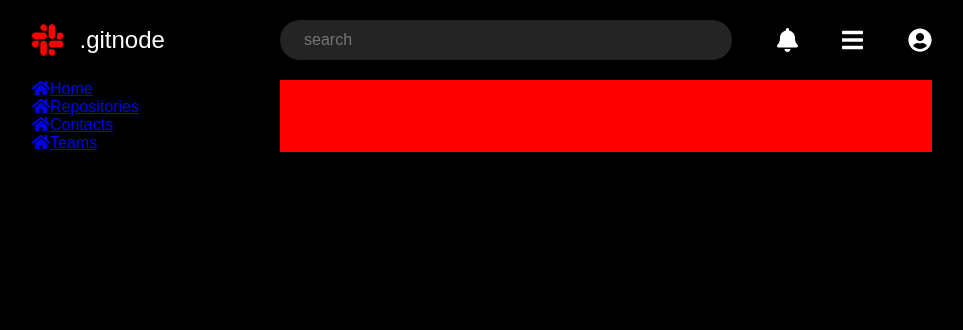
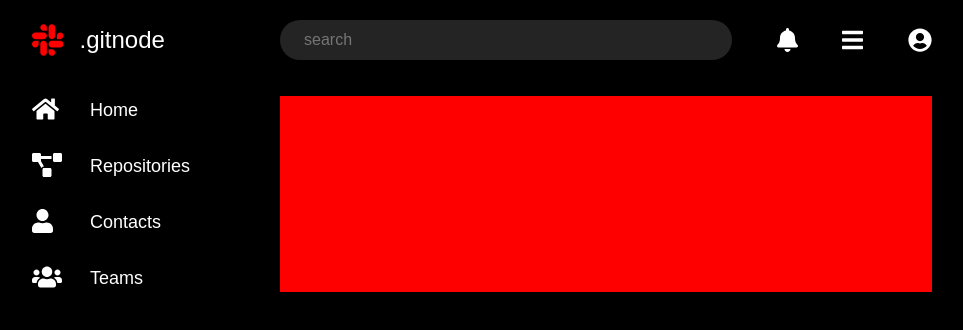
Before and after one commit to rarcz29/cnode-client, a React (Create React App) app: page / in a window 1280 px wide. Shown: the top 330 px of the page, without its empty margins (158-1121 px from the left). Built offline with nearby package versions, Linux system fonts and the light colour scheme.

Commit message:
Update the side nav

```diff
--- a/src/components/common/Container/Container.tsx
+++ b/src/components/common/Container/Container.tsx
@@ -5,7 +5,7 @@ import styled from 'styled-components';
 type ContainerProps = {};
 
 const StyledDiv = styled.div`
-  width: ${DIMENSIONS.pageWidth + 40}px;
+  max-width: ${DIMENSIONS.pageWidth + 40}px;
   margin: 0 auto;
   padding: 0 20px;
 `;
--- a/src/components/layouts/HomeLayout/components/NavItem/NavItem.tsx
+++ b/src/components/layouts/HomeLayout/components/NavItem/NavItem.tsx
@@ -1,6 +1,5 @@
 import React from 'react';
-import { Link } from 'react-router-dom';
-import styled from 'styled-components';
+import { Icon, StyledLink } from './style';
 
 type NavItemProps = {
   to: string;
@@ -8,14 +7,10 @@ type NavItemProps = {
   icon: React.ReactNode;
 };
 
-const StyledLink = styled(Link)`
-  display: flex;
-`;
-
 const NavItem: React.FC<NavItemProps> = ({ to, children, icon }) => (
   <StyledLink to={to}>
-    {icon}
-    {children}
+    <Icon>{icon}</Icon>
+    <span>{children}</span>
   </StyledLink>
 );
 
--- /dev/null
+++ b/src/components/layouts/HomeLayout/components/NavItem/style.ts
@@ -0,0 +1,21 @@
+import COLOUR from 'constants/colour';
+import { Link } from 'react-router-dom';
+import styled from 'styled-components';
+
+export const StyledLink = styled(Link)`
+  display: flex;
+  align-items: center;
+  font-size: 1.125rem;
+
+  &:link,
+  &:visited,
+  &:active {
+    color: ${COLOUR.foreground1};
+    text-decoration: none;
+  }
+`;
+
+export const Icon = styled.div`
+  width: 58px;
+  font-size: 1.5rem;
+`;
--- /dev/null
+++ b/src/components/layouts/HomeLayout/components/SearchForm/index.ts
@@ -0,0 +1 @@
+export { default } from './SearchForm';
--- a/src/components/layouts/HomeLayout/components/SideNav/SideNav.tsx
+++ b/src/components/layouts/HomeLayout/components/SideNav/SideNav.tsx
@@ -1,5 +1,10 @@
 import { IconDefinition } from '@fortawesome/free-brands-svg-icons';
-import { faHome } from '@fortawesome/free-solid-svg-icons';
+import {
+  faHome,
+  faProjectDiagram,
+  faUser,
+  faUsers,
+} from '@fortawesome/free-solid-svg-icons';
 import { FontAwesomeIcon } from '@fortawesome/react-fontawesome';
 import React from 'react';
 import NavItem from '../NavItem';
@@ -19,17 +24,17 @@ const items: Item[] = [
   },
   {
     to: '#',
-    icon: faHome,
+    icon: faProjectDiagram,
     text: 'Repositories',
   },
   {
     to: '#',
-    icon: faHome,
+    icon: faUser,
     text: 'Contacts',
   },
   {
     to: '#',
-    icon: faHome,
+    icon: faUsers,
     text: 'Teams',
   },
 ];
--- a/src/components/layouts/HomeLayout/components/SideNav/style.ts
+++ b/src/components/layouts/HomeLayout/components/SideNav/style.ts
@@ -6,4 +6,12 @@ export const Aside = styled.aside`
 
 export const List = styled.ul`
   list-style-type: none;
+
+  & > li {
+    margin-bottom: 1.75rem;
+
+    &:last-child {
+      margin-bottom: 0;
+    }
+  }
 `;
--- a/src/components/layouts/HomeLayout/style.ts
+++ b/src/components/layouts/HomeLayout/style.ts
@@ -2,6 +2,7 @@ import styled from 'styled-components';
 
 export const Wrapper = styled.div`
   display: flex;
+  margin-top: 1rem;
 `;
 
 export const Main = styled.main`
```
